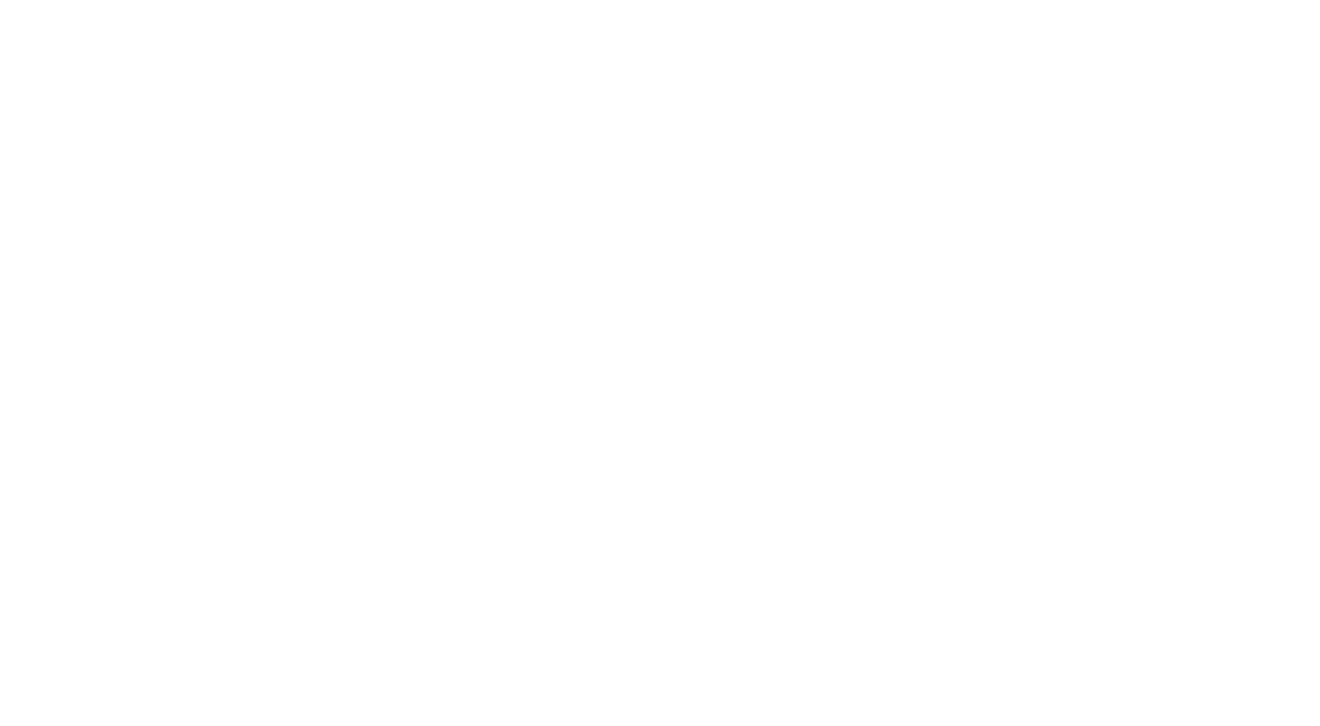
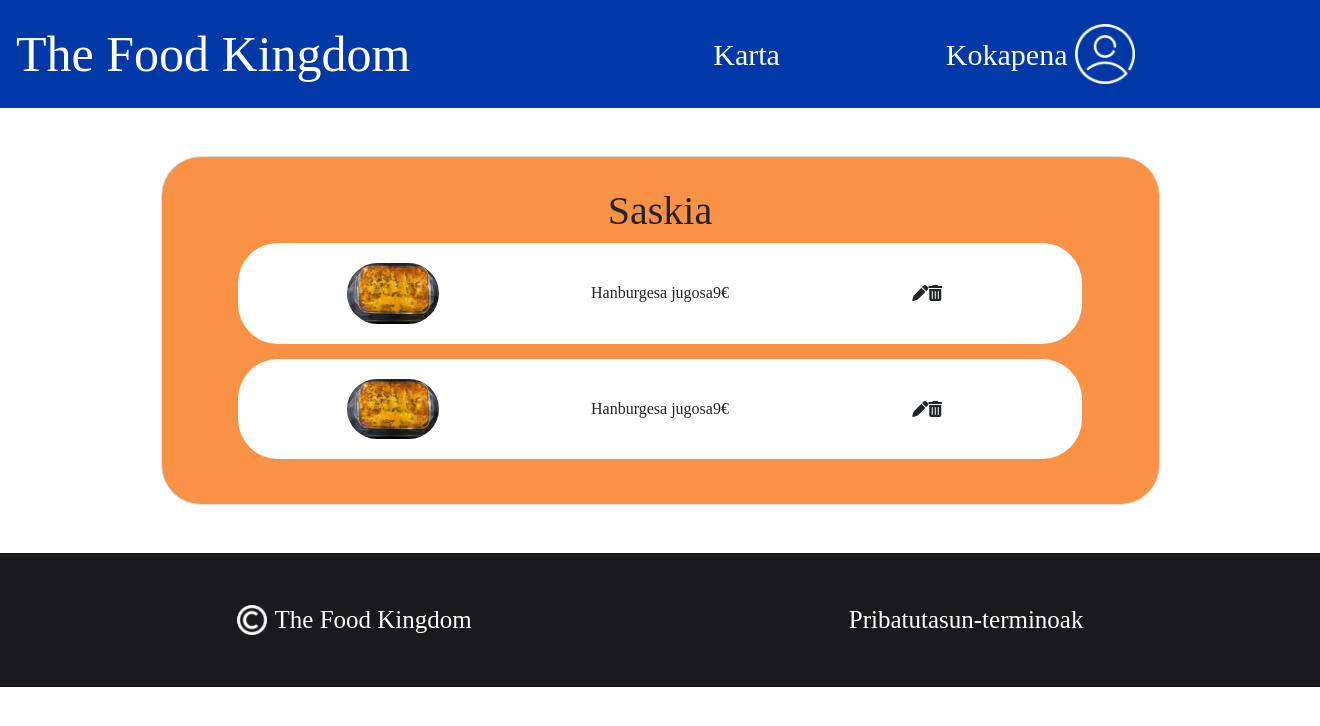
Before and after one commit to garateHegoi/TheFoodKingdom, a Django app: page /saskia/ in a window 1320 px wide. Before the commit the part shown is empty. Shown: the top 726 px of the page. Run offline with Django 4.2, Linux system fonts and the light colour scheme; some libraries are stand-ins or nearby versions; some web fonts are replaced.

Commit message:
Diseinua egin, kartatik karritora joan eta animazioak

```diff
--- a/Django/TheFoodKingdom/erosketa/templates/saskia.html
+++ b/Django/TheFoodKingdom/erosketa/templates/saskia.html
@@ -0,0 +1,40 @@
+{% extends "base.html" %}
+{% load static %}
+    {% block title %}The Food Kingdom | Saskia{% endblock title%}
+    {% block content %}
+
+    <div class="container d-flex flex-column align-items-center my-5">
+        <div class="text-center border saski_guztia">
+            <h1>Saskia</h1>
+            <div class="saski_bakoitza">
+                <div>
+                    <img src="{% static 'img/enchilada.jpg'%}">
+                </div>
+                <div>
+                    <p>Hanburgesa jugosa</p>
+                    <p>9€</p>
+                </div>
+                <div class="d-flex flex-row align-items-center justify-content-center">
+                    <i class="fa-solid fa-pen"></i>
+                    <i class="fa-solid fa-trash-can"></i>
+                </div>
+            </div>
+            <div class="saski_bakoitza">
+                <div>
+                    <img src="{% static 'img/enchilada.jpg'%}">
+                </div>
+                <div>
+                    <p>Hanburgesa jugosa</p>
+                    <p>9€</p>
+                </div>
+                <div class="d-flex flex-row align-items-center justify-content-center">
+                    <i class="fa-solid fa-pen"></i>
+                    <i class="fa-solid fa-trash-can"></i>
+                </div>
+            </div>
+        </div>
+    </div>
+
+    {% endblock content %}
+    {% block javascript %}
+    {% endblock javascript %}
--- a/Django/TheFoodKingdom/janaria/static/css/styles.css
+++ b/Django/TheFoodKingdom/janaria/static/css/styles.css
@@ -233,7 +233,7 @@ padding-left: 10%;
 .wrapper_janaria{
   grid-column: 2 / 3;
   grid-row: 2 / 3;
-  margin: 0px 7em;
+  margin: 0px 10%;
   display: flex;
   flex-wrap: wrap;
   align-items: center;
@@ -295,3 +295,47 @@ padding-left: 10%;
   text-decoration: underline !important;
   color: black !important;
 }
+
+/* Saskia */
+.saski_bakoitza{
+  background-color: white;
+  border-radius: 40px;
+  display: flex;
+  flex-direction: row;
+  justify-content: space-between;
+  padding: 20px 40px;
+  width: inherit;
+  margin-bottom: 15px;
+
+}
+.saski_bakoitza div p{
+ margin: 0;
+}
+
+.saski_bakoitza div img{
+  width: 40%;
+  border-radius: 40px;
+}
+
+.saski_bakoitza div{
+  width: 30%;
+  display: flex;
+  align-items: center;
+  justify-content: center;
+}
+
+.saski_guztia{
+  width: 90%;
+  background-color: #F99245;
+  border-radius: 40px;
+  padding: 30px 30px;
+  display: flex;
+  flex-direction: column;
+  align-items: center;
+  justify-content: center;
+}
+
+/* Index */
+.eskutatuta{
+  display: none;
+}
--- /dev/null
+++ b/Django/TheFoodKingdom/janaria/static/js/scripta_index.js
@@ -0,0 +1,6 @@
+$(document).ready(function () {
+    $('#arg').fadeIn(2000);
+    setTimeout(function(){
+        $('#text').fadeIn(2000);
+    }, 1000);
+});
--- a/Django/TheFoodKingdom/janaria/templates/base.html
+++ b/Django/TheFoodKingdom/janaria/templates/base.html
@@ -82,6 +82,7 @@
     </div>
 
 </footer>
-<script src="{% static 'js/scripta.js'%}"></script>
+<script src="{% static 'js/scripta_base.js'%}"></script>
+<script src="{% static 'js/scripta_index.js'%}"></script>
 </body>
 </html>
```
Also changed, not shown: Django/TheFoodKingdom/janaria/templates/index.html (+3 -4 lines), Django/TheFoodKingdom/janaria/templates/karta.html (+12 -0 lines), Django/TheFoodKingdom/janaria/static/js/scripta_base.js (renamed from Django/TheFoodKingdom/janaria/static/js/scripta.js).
